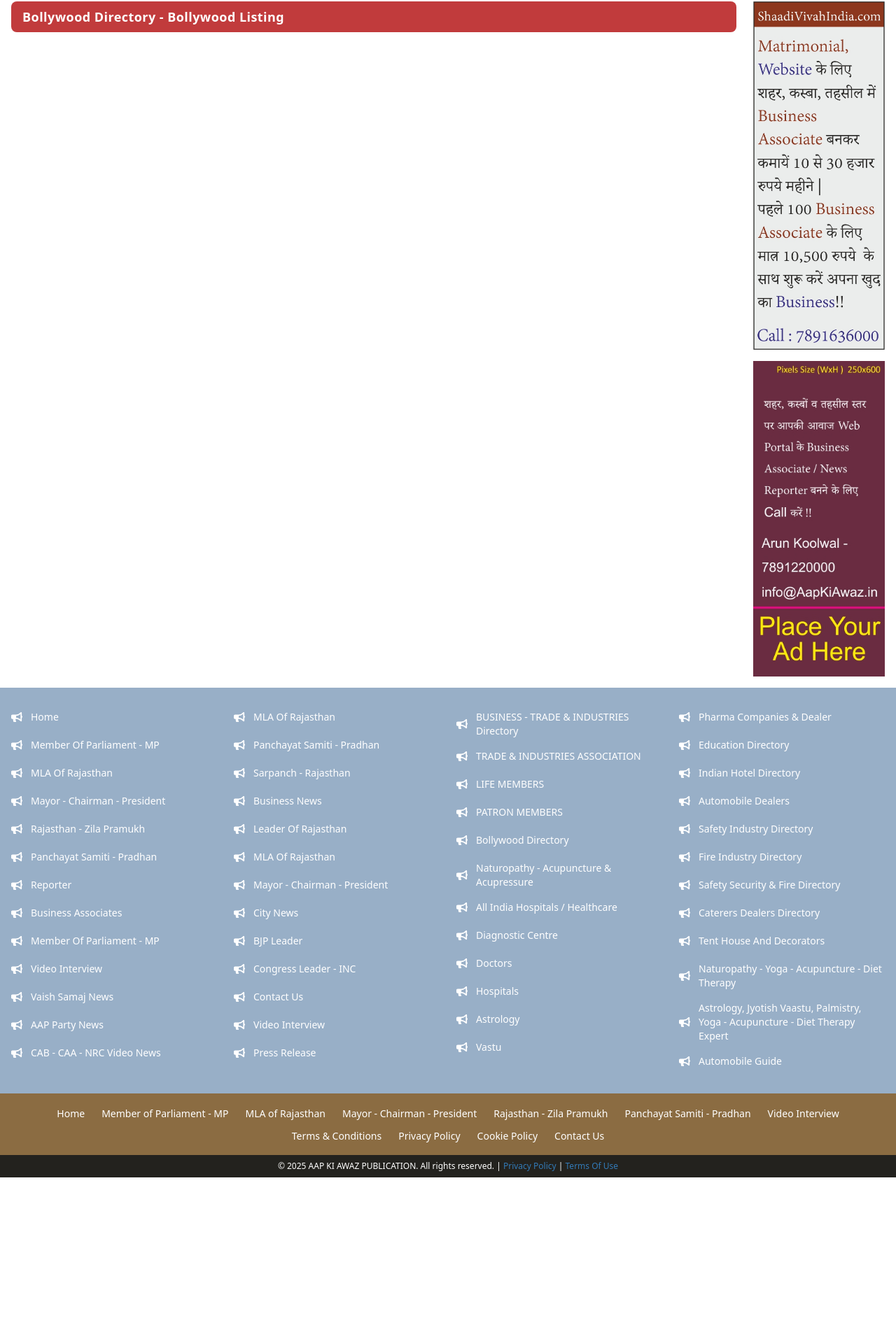
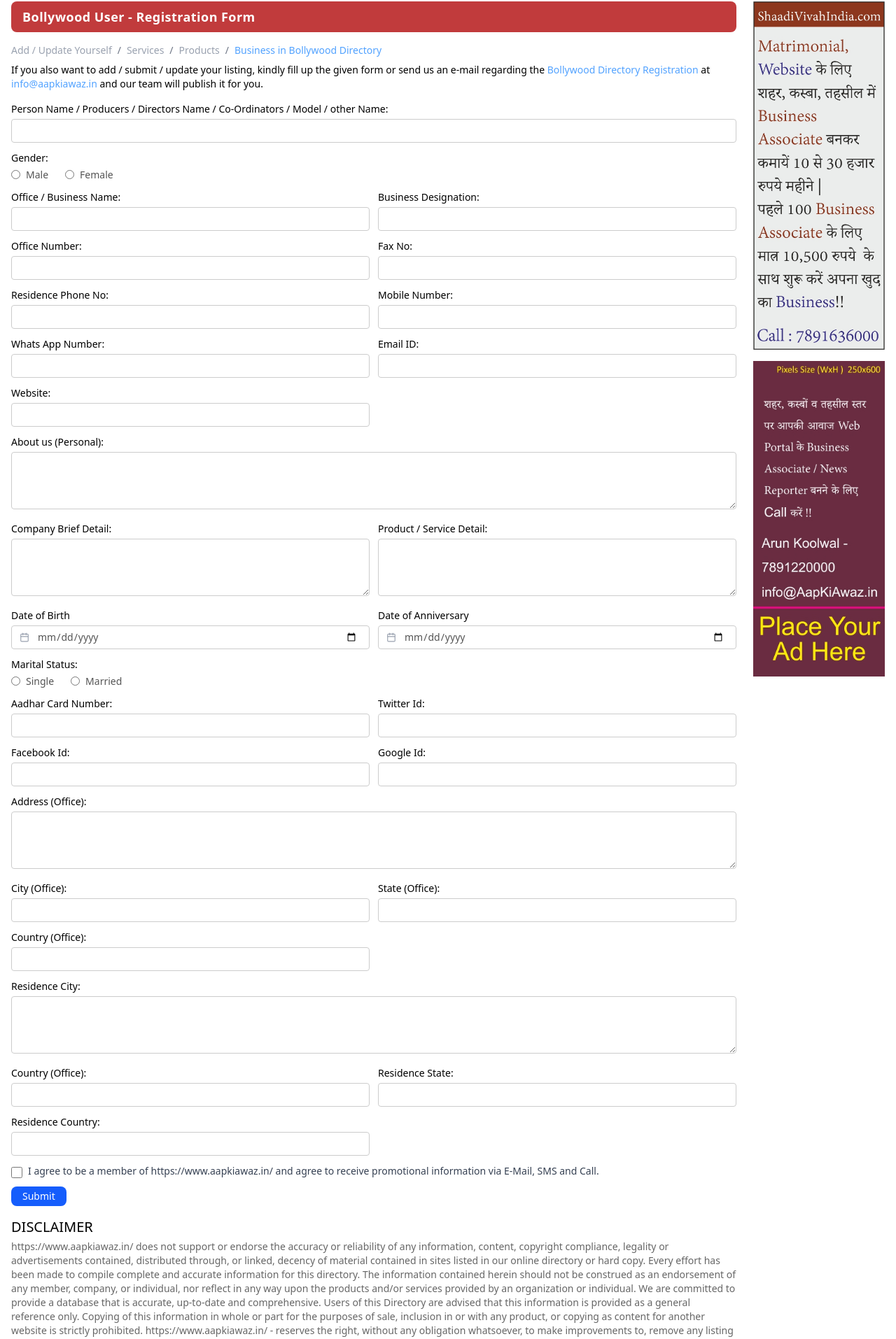
Before and after one commit to aapkiawazdeveloper-debug/aapki-awaz-website, a Next.js app: page /entertainment/bollywood-registration in a window 1280 px wide. Shown: the part 526-2440 px from the top of the page at 70% size. Before the commit the page ends 2209 px from the top, so only its background shows below. Built offline with nearby package versions, Linux system fonts and the light colour scheme.

Commit message:
bollywoord user registration form design

```diff
--- a/src/app/(modules)/(site)/entertainment/bollywood-registration/page.tsx
+++ b/src/app/(modules)/(site)/entertainment/bollywood-registration/page.tsx
@@ -1,11 +1,49 @@
+import BollywoodUserRegistrationForm from "@/app/shared/components/site/BollywoodUserRegistrationForm";
+import BreadCrumb from "@/app/shared/components/site/ui/hero/BreadCrumb";
 import PageHeader from "@/app/shared/components/site/ui/PageHeader";
+import Link from "next/link";
 
-const BollywoodDirectoryPage = () => {
+const BollywoodRegistrationPage = () => {
   return (
-    <div>
-      <PageHeader pageTitle="Bollywood Directory - Bollywood Listing" />
-    </div>
+    <>
+      <PageHeader pageTitle="Bollywood User - Registration Form" />
+      <BreadCrumb
+        mode="bollywood"
+        items={[
+          { label: "Add / Update Yourself" },
+          { label: "Services" },
+          { label: "Products" },
+          {
+            label: "Business in Bollywood Directory",
+            href: "/entertainment/bollywood-directory",
+          },
+        ]}
+      />
+
+      <p className="mt-2 text-sm">
+        If you also want to add / submit / update your listing, kindly fill up
+        the given form or send us an e-mail regarding the{" "}
+        <Link
+          href="/entertainment/bollywood-directory"
+          className="text-blue-400 font-medium"
+        >
+          Bollywood Directory Registration
+        </Link>{" "}
+        at{" "}
+        <Link
+          href="mailto:info@aapkiawaz.in"
+          className="text-blue-400 font-medium"
+          target="_blank"
+          rel="noopener noreferrer"
+        >
+          info@aapkiawaz.in
+        </Link>{" "}
+        and our team will publish it for you.
+      </p>
+
+      <BollywoodUserRegistrationForm />
+    </>
   );
 };
 
-export default BollywoodDirectoryPage;
+export default BollywoodRegistrationPage;
--- /dev/null
+++ b/src/app/(modules)/(site)/entertainment/entertainment-bollywoord-news/page.tsx
@@ -0,0 +1,26 @@
+import Pagination from "@/app/shared/components/site/Pagination";
+import ArticleCard from "@/app/shared/components/site/ui/cards/ArticleCard";
+import PageFilter from "@/app/shared/components/site/ui/filters/PageFilter";
+import PageHeader from "@/app/shared/components/site/ui/PageHeader";
+
+const EntertainmentBollywoordNewsPage = () => {
+  return (
+    <>
+      <PageHeader pageTitle="Entertainment Bollywoord News" />
+
+      <PageFilter />
+
+      <div className="grid grid-cols-1 sm:grid-cols-2 md:grid-cols-3 lg:grid-cols-4 gap-4">
+        {Array(13)
+          .fill(null)
+          .map((_, index) => (
+            <ArticleCard key={index} isSocialMedia={true} />
+          ))}
+      </div>
+
+      <Pagination />
+    </>
+  );
+};
+
+export default EntertainmentBollywoordNewsPage;
--- /dev/null
+++ b/src/app/shared/components/site/BollywoodUserRegistrationForm.tsx
@@ -0,0 +1,197 @@
+"use client";
+
+import { FiCalendar } from "react-icons/fi";
+import Disclaimer from "./Disclaimer";
+import CustomDatePicker from "./ui/form/CustomDatePicker";
+import CustomInput from "./ui/form/CustomInput";
+import CustomRadioGroup from "./ui/form/CustomRadioGroup";
+import CustomTextarea from "./ui/form/CustomTextarea";
+import CustomCheckbox from "./ui/form/CustomCheckbox";
+import Link from "next/link";
+import { useState } from "react";
+import Button from "./ui/buttons/Button";
+
+const BollywoodUserRegistrationForm = () => {
+  const [isChecked, setIsChecked] = useState<boolean>(false);
+
+  return (
+    <>
+      <form className="grid grid-cols-12 gap-3 mt-4">
+        <div className="col-span-12">
+          <CustomInput label="Person Name / Producers / Directors Name / Co-Ordinators / Model / other Name:" />
+        </div>
+
+        <div className="col-span-12">
+          <CustomRadioGroup
+            label="Gender:"
+            name="gender"
+            options={[
+              { label: "Male", value: "male" },
+              { label: "Female", value: "female" },
+            ]}
+          />
+        </div>
+
+        <div className="col-span-12 sm:col-span-6">
+          <CustomInput label="Office / Business Name:" />
+        </div>
+
+        <div className="col-span-12 sm:col-span-6">
+          <CustomInput label="Business Designation:" />
+        </div>
+
+        <div className="col-span-12 sm:col-span-6">
+          <CustomInput label="Office Number:" />
+        </div>
+
+        <div className="col-span-12 sm:col-span-6">
+          <CustomInput label="Fax No:" />
+        </div>
+
+        <div className="col-span-12 sm:col-span-6">
+          <CustomInput label="Residence Phone No:" />
+        </div>
+
+        <div className="col-span-12 sm:col-span-6">
+          <CustomInput label="Mobile Number:" />
+        </div>
+
+        <div className="col-span-12 sm:col-span-6">
+          <CustomInput label="Whats App Number:" />
+        </div>
+
+        <div className="col-span-12 sm:col-span-6">
+          <CustomInput label="Email ID:" />
+        </div>
+
+        <div className="col-span-12 sm:col-span-6">
+          <CustomInput label="Website:" />
+        </div>
+
+        <div className="col-span-12">
+          <CustomTextarea label="About us (Personal):" id="about" rows={3} />
+        </div>
+
+        <div className="col-span-12 sm:col-span-6">
+          <CustomTextarea
+            label="Company Brief Detail:"
+            id="company_details"
+            rows={3}
+          />
+        </div>
+
+        <div className="col-span-12 sm:col-span-6">
+          <CustomTextarea
+            label="Product / Service Detail:"
+            id="service_details"
+            rows={3}
+          />
+        </div>
+
+        <div className="col-span-12 sm:col-span-6">
+          <CustomDatePicker
+            id="dob"
+            label="Date of Birth"
+            icon={<FiCalendar />}
+          />
+        </div>
+
+        <div className="col-span-12 sm:col-span-6">
+          <CustomDatePicker
+            id="anniversaryDate"
+            label="Date of Anniversary"
+            icon={<FiCalendar />}
+          />
+        </div>
+
+        <div className="col-span-12">
+          <CustomRadioGroup
+            label="Marital Status:"
+            name="meritial_status"
+            options={[
+              { label: "Single", value: "single" },
+              { label: "Married", value: "married" },
+            ]}
+          />
+        </div>
+
+        <div className="col-span-12 sm:col-span-6">
+          <CustomInput label="Aadhar Card Number:" id="aadhar_card_number" />
+        </div>
+
+        <div className="col-span-12 sm:col-span-6">
+          <CustomInput label="Twitter Id:" id="twitter_id" />
+        </div>
+
+        <div className="col-span-12 sm:col-span-6">
+          <CustomInput label="Facebook Id:" id="facebook_id" />
+        </div>
+
+        <div className="col-span-12 sm:col-span-6">
+          <CustomInput label="Google Id:" id="google_id" />
+        </div>
+
+        <div className="col-span-12">
+          <CustomTextarea
+            label="Address (Office):"
+            id="office_address"
+            rows={3}
+          />
+        </div>
+
+        <div className="col-span-12 sm:col-span-6">
+          <CustomInput label="City (Office):" id="city_office" />
+        </div>
+
+        <div className="col-span-12 sm:col-span-6">
+          <CustomInput label="State (Office):" id="state_office" />
+        </div>
+
+        <div className="col-span-12 sm:col-span-6">
+          <CustomInput label="Country (Office):" id="country_office" />
+        </div>
+
+        <div className="col-span-12">
+          <CustomTextarea
+            label="Residence City:"
+            id="residence_city"
+            rows={3}
+          />
+        </div>
+
+        <div className="col-span-12 sm:col-span-6">
+          <CustomInput label="Country (Office):" id="country_office" />
+        </div>
+
+        <div className="col-span-12 sm:col-span-6">
+          <CustomInput label="Residence State:" id="recidence_office" />
+        </div>
+
+        <div className="col-span-12 sm:col-span-6">
+          <CustomInput label="Residence Country:" id="recidence_country" />
+        </div>
+
+        <div className="col-span-12">
+          <CustomCheckbox
+            id="agreement"
+            checked={isChecked}
+            onChange={(e) => setIsChecked(e.target.checked)}
+            label={
+              <>
+                I agree to be a member of https://www.aapkiawaz.in/ and agree to
+                receive promotional information via E-Mail, SMS and Call.
+              </>
+            }
+          />
+        </div>
+
+        <div className="col-span-12 sm:col-span-2">
+          <Button title="Submit" type="submit" />
+        </div>
+      </form>
+      <Disclaimer />
+    </>
+  );
+};
+
+export default BollywoodUserRegistrationForm;
--- /dev/null
+++ b/src/app/shared/components/site/Disclaimer.tsx
@@ -0,0 +1,34 @@
+const Disclaimer = () => {
+  return (
+    <>
+      <div className="flex flex-col gap-y-1 mt-4">
+        <h2 className="text-xl font-medium">DISCLAIMER</h2>
+        <p className="text-sm text-[#666] font-normal">
+          https://www.aapkiawaz.in/ does not support or endorse the accuracy or
+          reliability of any information, content, copyright compliance,
+          legality or advertisements contained, distributed through, or linked,
+          decency of material contained in sites listed in our online directory
+          or hard copy. Every effort has been made to compile complete and
+          accurate information for this directory. The information contained
+          herein should not be construed as an endorsement of any member,
+          company, or individual, nor reflect in any way upon the products
+          and/or services provided by an organization or individual. We are
+          committed to provide a database that is accurate, up-to-date and
+          comprehensive. Users of this Directory are advised that this
+          information is provided as a general reference only. Copying of this
+          information in whole or part for the purposes of sale, inclusion in or
+          with any product, or copying as content for another website is
+          strictly prohibited. https://www.aapkiawaz.in/ - reserves the right,
+          without any obligation whatsoever, to make improvements to, remove any
+          listing or correct any error or omissions in any part of the
+          https://www.aapkiawaz.in/. If you find an error, please notify us. To
+          add or remove or amend the listing in https://www.aapkiawaz.in/ kindly
+          send us an email at info@www.aapkiawaz.in or kindly fill up the form
+          given to add / submit / update your listing.
+        </p>
+      </div>
+    </>
+  );
+};
+
+export default Disclaimer;
```
